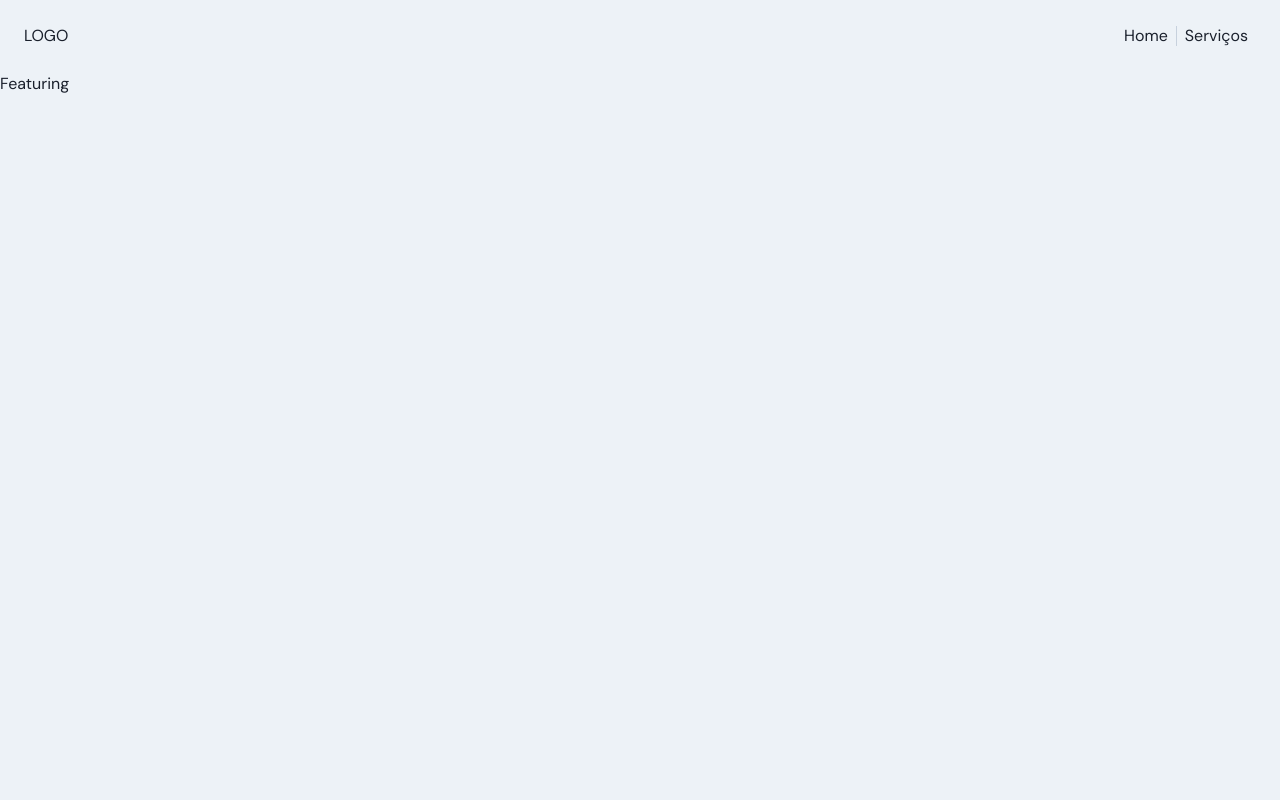
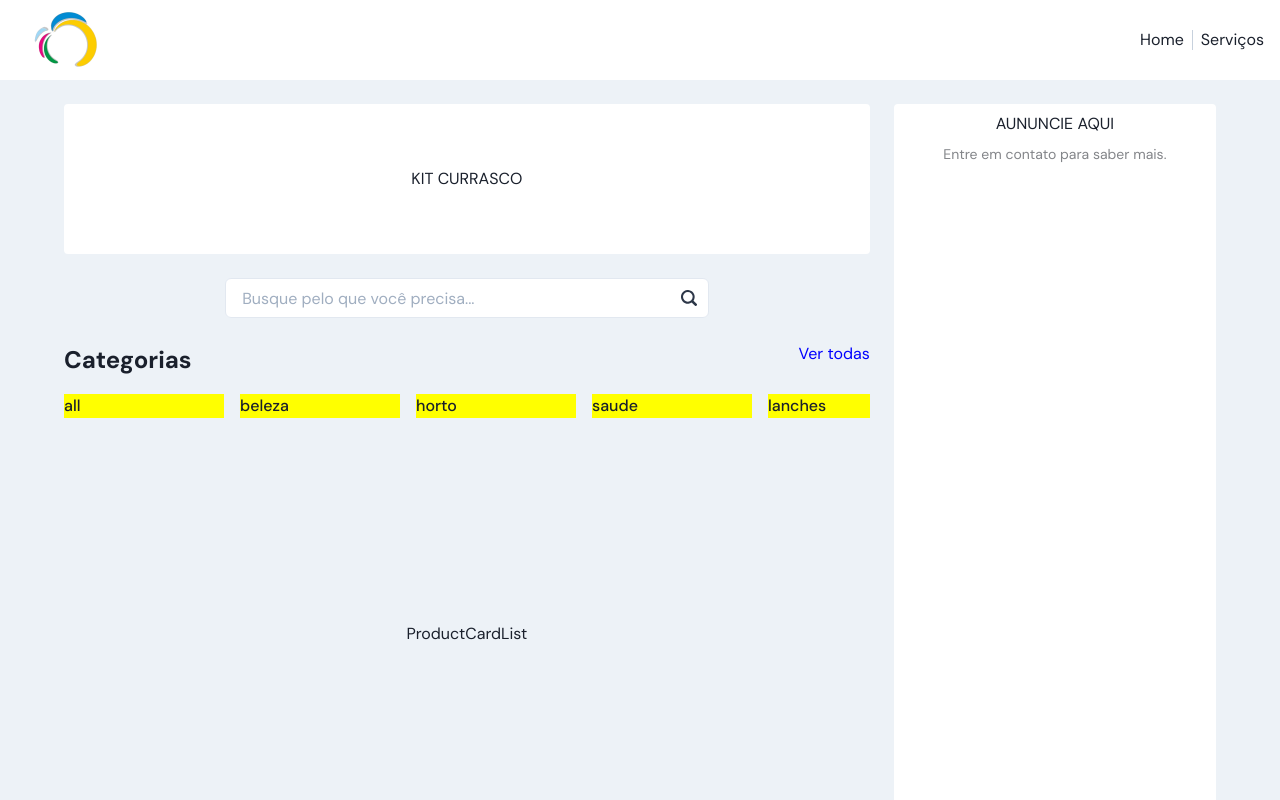
Before and after one commit to arthurllopes/unacity, a Next.js app: page / in a window 1280 px wide. Shown: the top 800 px of the page. Built offline with nearby package versions, Linux system fonts and the light colour scheme; no server answers.

Commit message:
home base visualization

```diff
--- a/components/ProductCardList/index.tsx
+++ b/components/ProductCardList/index.tsx
@@ -1,8 +1,11 @@
+import { Box, Center } from '@chakra-ui/react'
 import React from 'react'
 
 const ProductCardList = () => {
   return (
-    <div>ProductCardList</div>
+    <Center h={400}>
+      ProductCardList
+    </Center>
   )
 }
 
--- a/components/categoryNav/index.tsx
+++ b/components/categoryNav/index.tsx
@@ -1,8 +1,24 @@
+import { Box, Center, Flex, HStack, Spacer, Text } from '@chakra-ui/react'
 import React from 'react'
+import CategoryNavItem from '../../fragments/categoryNavItem'
 
 const CategoryNav = () => {
+
+  const categories = ['all', 'beleza', 'horto', 'saude', 'lanches', 'doces', 'pet', 'restaurante']
+  const [seeAll, setSeeAll] = React.useState(false)
   return (
-    <div>CategoryNav</div>
+    <Box minW="400px">
+      <Flex>
+        <Text fontSize='2xl' layerStyle="title">Categorias</Text>
+        <Spacer />
+        <Text fontSize='md' color='blue' cursor="pointer" _hover={{ filter: "brightness(0.4)" }} >Ver todas</Text>
+      </Flex>
+      <HStack spacing={4} py={4} overflowX="scroll">
+        {categories.map((category) => (
+          <CategoryNavItem key={category} category={category} />
+        ))}
+      </HStack>
+    </Box>
   )
 }
 
--- a/components/featuring/index.tsx
+++ b/components/featuring/index.tsx
@@ -1,8 +1,11 @@
+import { Box } from '@chakra-ui/react'
 import React from 'react'
 
 const Featuring = () => {
   return (
-    <div style={{height: '800px'}}>Featuring</div>
+    <Box bg="white" borderRadius={4} h={150} display="flex" alignItems="center" justifyContent="center">
+        KIT CURRASCO
+    </Box>
   )
 }
 
--- a/components/footer/index.tsx
+++ b/components/footer/index.tsx
@@ -3,10 +3,7 @@ import React from 'react'
 
 const Footer = () => {
   return (
-    <Container maxW="auto" bg="gray.50" pt="auto" style={{position: 'absolute',
-      bottom: '0',
-      left: '0',
-      }}>
+    <Container maxW="auto" bg="gray.50" >
       <Box>
         <Center pt={4}>
           Orgulhosamente feito pela comunidade para a comunidade.
--- a/components/header/index.tsx
+++ b/components/header/index.tsx
@@ -1,12 +1,14 @@
 import { Box, Center, Container, Divider, Flex, Spacer } from '@chakra-ui/react'
+import Image from 'next/image'
 import React from 'react'
+import unaLogo from '../../assets/unaLogo.png'
 
 const Header = () => {
   return (
-    <Container as="header" p={6} maxW="auto" display="flex" alignItems="center" bg="gray.100" >
-        <div className="logo">
-          LOGO
-        </div>
+    <Container as="header" px={2} maxW="auto" maxH="80px" display="flex" alignItems="center" bg="white" >
+        <Box className="unaLogo" mt={4} px={2}>
+          <Image src={unaLogo} width={100} height={65} alt="Logo" objectFit='cover'/>
+        </Box>
           <Spacer />
         <Flex as="nav" d="flex" alignItems="center" justifyContent="spaceBetween">
           <Box px='2'>
--- a/components/publicity/index.tsx
+++ b/components/publicity/index.tsx
@@ -1,8 +1,17 @@
+import { Box, Center } from '@chakra-ui/react'
 import React from 'react'
 
 const Publicity = () => {
   return (
-    <div>Publicity</div>
+    <Box bg="white" borderRadius={4} h="100%" >
+      <Center p={2}>
+        AUNUNCIE AQUI
+      </Center>
+      <Center layerStyle="description">
+        Entre em contato para saber mais.
+      </Center>
+
+    </Box>
   )
 }
 
--- /dev/null
+++ b/fragments/categoryNavItem/index.tsx
@@ -0,0 +1,14 @@
+import { Box, Center, Text } from '@chakra-ui/react'
+import React from 'react'
+type Props = {
+    category: string
+}
+const CategoryNavItem = ({category}: Props) => {
+  return (
+    <Box minW={160} bg="yellow">
+        <Text fontSize='md' layerStyle="text">{category}</Text>
+    </Box>
+  )
+}
+
+export default CategoryNavItem
--- a/fragments/searchBox/index.tsx
+++ b/fragments/searchBox/index.tsx
@@ -1,8 +1,17 @@
+import { Search2Icon } from '@chakra-ui/icons'
+import { Box, Input, InputGroup, InputRightElement } from '@chakra-ui/react'
 import React from 'react'
 
 const searchBox = () => {
   return (
-    <div>searchBox</div>
+    <Box py={6} display="flex" justifyContent="center">
+      <InputGroup w="60%">
+        <Input type="text" focusBorderColor='brand.yellow' bg="white" placeholder='Busque pelo que você precisa...' />
+        <InputRightElement>
+          <Search2Icon color='gray.700' />
+        </InputRightElement>
+      </InputGroup>
+    </Box>
   )
 }
 
--- a/package.json
+++ b/package.json
@@ -9,6 +9,7 @@
     "lint": "next lint"
   },
   "dependencies": {
+    "@chakra-ui/icons": "^1.1.7",
     "@chakra-ui/react": "^1.8.5",
     "@emotion/react": "^11.8.1",
     "@emotion/styled": "^11.8.1",
--- a/pages/index.tsx
+++ b/pages/index.tsx
@@ -22,20 +22,20 @@ const Home: NextPage = () => {
   return (
     <>
       <Head>
-        <title>Create Next App</title>
+        <title>Comércio Unamar</title>
         <meta name="description" content="Generated by create next app" />
         <link rel="icon" href="/favicon.ico" />
       </Head>
-      <Box as="main">
+      <Box as="main" minH="100vh" w="100vw" display="flex" flexDirection="column" alignItems="center">
         <Header />
-        <Featuring />
-        <Grid maxW="auto" px={6} templateColumns='4fr 1fr' gap={6} pb={100} >
-          <GridItem >
+        <Grid templateColumns='5fr 2fr' gap={6} flex="1"  w="90vw">
+          <GridItem py={6} colStart={0} colEnd={2} minW="400px"  >
+            <Featuring />
             <SearchBox />
             <CategoryNav />
             <ProductCardList />
           </GridItem >
-          <GridItem >
+          <GridItem py={6} colStart={2} colEnd={3} >
             <Publicity />
           </GridItem >
         </Grid>
--- a/styles/theme.ts
+++ b/styles/theme.ts
@@ -31,6 +31,8 @@ export const theme = extendTheme({
         },
         description: {
             fontWeight: '400',
+            color: '#838589',
+            fontSize: '0.875rem'
         },
     },
 })
```
Also changed, not shown: assets/unaLogo.png (added), 1 other file (tests, documents, lock files or other folders).
